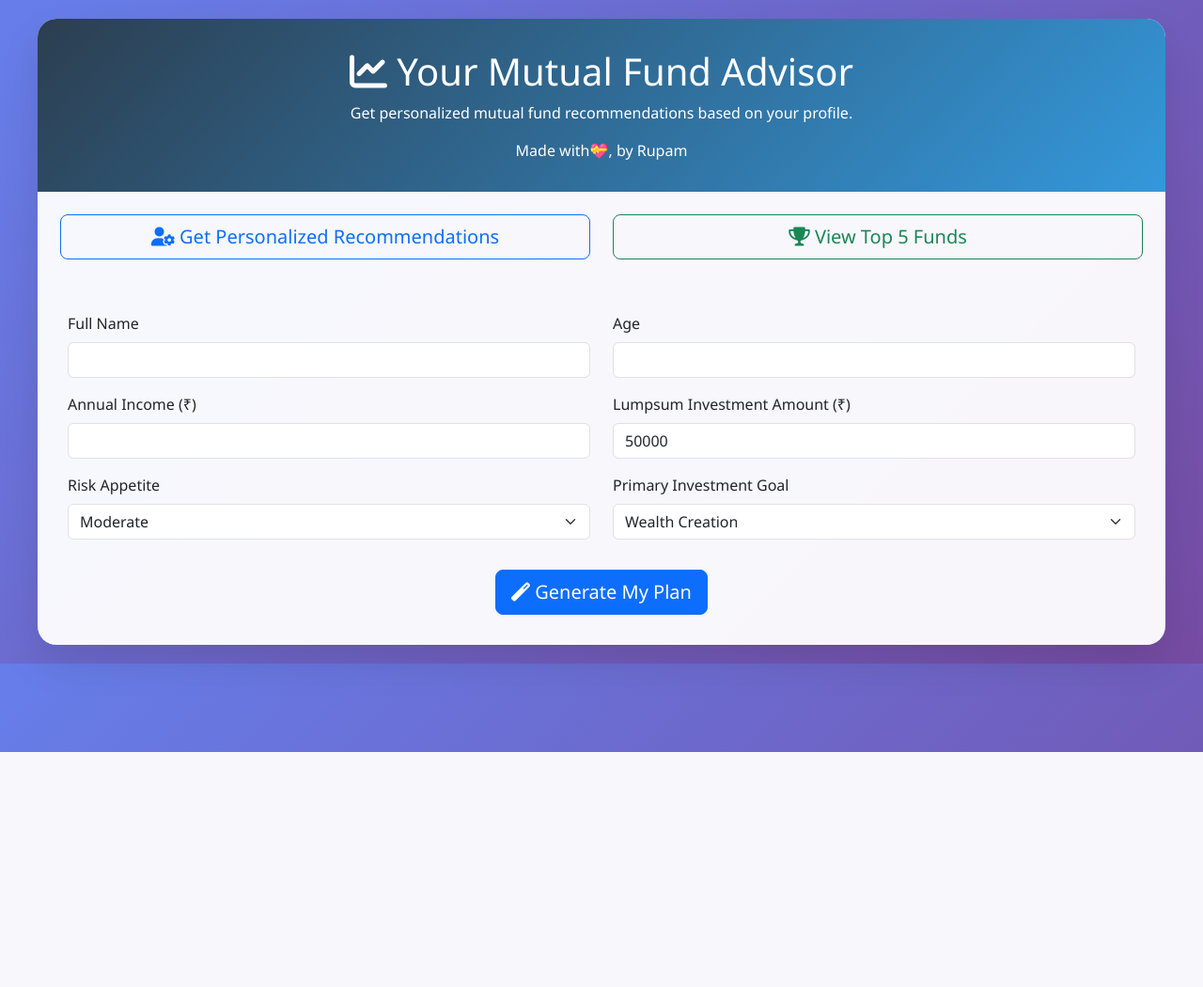
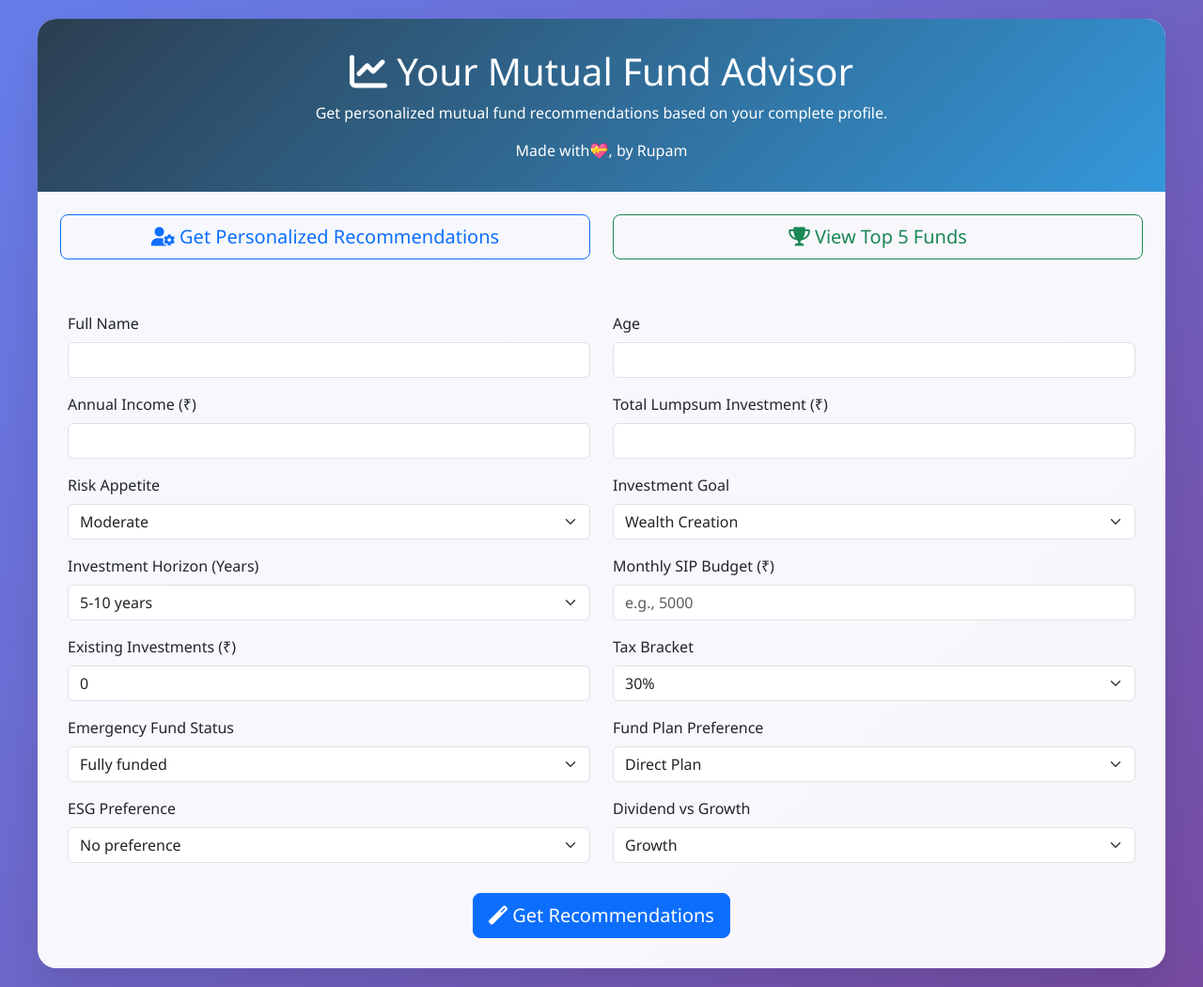
Before and after one commit to RupamMal/MF_advisor, a Flask app: page / in a window 1280 px wide. Shown: the whole page at 94% size. Before the commit the page ends 800 px from the top, so only its background shows below. Run offline with Flask 3, Linux system fonts and the light colour scheme.

Commit message:
Update index.html

```diff
--- a/templates/index.html
+++ b/templates/index.html
@@ -33,8 +33,8 @@
             <!-- Header -->
             <div class="header">
                 <h1><i class="fas fa-chart-line"></i> Your Mutual Fund Advisor</h1>
-                <p>Get personalized mutual fund recommendations based on your profile.</p>
-                 <p class="mb-0 mt-2">Made with💝, by Rupam</p>
+                <p>Get personalized mutual fund recommendations based on your complete profile.</p>
+                <p class="mb-0 mt-2">Made with💝, by Rupam</p>
             </div>
 
             <!-- Navigation -->
@@ -45,50 +45,46 @@
                 </div>
             </div>
 
-            <!-- Input Form Section (FULL VERSION) -->
+            <!-- Input Form Section (FULL DETAILED VERSION) -->
             <div class="form-section" id="inputForm">
                 <form id="recommendationForm">
-                    <div class="row">
+                     <div class="row">
                         <div class="col-md-6 mb-3"><label for="name" class="form-label">Full Name</label><input type="text" class="form-control" id="name" required></div>
                         <div class="col-md-6 mb-3"><label for="age" class="form-label">Age</label><input type="number" class="form-control" id="age" min="18" max="100" required></div>
                     </div>
                     <div class="row">
                         <div class="col-md-6 mb-3"><label for="annualIncome" class="form-label">Annual Income (₹)</label><input type="number" class="form-control" id="annualIncome" min="100000" required></div>
-                        <div class="col-md-6 mb-3"><label for="investmentAmount" class="form-label">Lumpsum Investment Amount (₹)</label><input type="number" class="form-control" id="investmentAmount" min="1000" value="50000" required></div>
+                        <div class="col-md-6 mb-3"><label for="investmentAmount" class="form-label">Total Lumpsum Investment (₹)</label><input type="number" class="form-control" id="investmentAmount" min="1000" required></div>
                     </div>
                     <div class="row">
-                         <div class="col-md-6 mb-3"><label for="riskTolerance" class="form-label">Risk Appetite</label><select class="form-select" id="riskTolerance"><option value="low">Conservative (Low Risk)</option><option value="moderate" selected>Moderate</option><option value="high">Aggressive (High Risk)</option></select></div>
-                         <div class="col-md-6 mb-3"><label for="investmentGoal" class="form-label">Primary Investment Goal</label><select class="form-select" id="investmentGoal"><option value="retirement">Retirement</option><option value="child_education">Child's Education</option><option value="wealth_creation" selected>Wealth Creation</option><option value="tax_saving">Tax Saving (ELSS)</option></select></div>
+                         <div class="col-md-6 mb-3"><label for="riskTolerance" class="form-label">Risk Appetite</label><select class="form-select" id="riskTolerance"><option value="low">Conservative</option><option value="moderate" selected>Moderate</option><option value="high">Aggressive</option></select></div>
+                         <div class="col-md-6 mb-3"><label for="investmentGoal" class="form-label">Investment Goal</label><select class="form-select" id="investmentGoal"><option value="retirement">Retirement Planning</option><option value="child_education">Child Education</option><option value="wealth_creation" selected>Wealth Creation</option><option value="tax_saving">Tax Saving</option></select></div>
                     </div>
+                     <div class="row">
+                         <div class="col-md-6 mb-3"><label for="investmentHorizon" class="form-label">Investment Horizon (Years)</label><select class="form-select" id="investmentHorizon"><option value="1-3">1-3 years</option><option value="3-5">3-5 years</option><option value="5-10" selected>5-10 years</option><option value="10+">10+ years</option></select></div>
+                         <div class="col-md-6 mb-3"><label for="monthlySIP" class="form-label">Monthly SIP Budget (₹)</label><input type="number" class="form-control" id="monthlySIP" min="500" placeholder="e.g., 5000"></div>
+                     </div>
+                     <div class="row">
+                         <div class="col-md-6 mb-3"><label for="existingInvestments" class="form-label">Existing Investments (₹)</label><input type="number" class="form-control" id="existingInvestments" value="0" min="0"></div>
+                         <div class="col-md-6 mb-3"><label for="taxBracket" class="form-label">Tax Bracket</label><select class="form-select" id="taxBracket"><option value="0">0%</option><option value="10">10%</option><option value="20">20%</option><option value="30" selected>30%</option></select></div>
+                     </div>
+                     <div class="row">
+                         <div class="col-md-6 mb-3"><label for="emergencyFund" class="form-label">Emergency Fund Status</label><select class="form-select" id="emergencyFund"><option value="yes" selected>Fully funded</option><option value="no">Need to build</option><option value="partial">Partially funded</option></select></div>
+                         <div class="col-md-6 mb-3"><label for="fundTypePreference" class="form-label">Fund Plan Preference</label><select class="form-select" id="fundTypePreference"><option value="direct" selected>Direct Plan</option><option value="regular">Regular Plan</option></select></div>
+                     </div>
+                     <div class="row">
+                         <div class="col-md-6 mb-3"><label for="esgPreference" class="form-label">ESG Preference</label><select class="form-select" id="esgPreference"><option value="no_preference" selected>No preference</option><option value="esg_focused">ESG-focused</option></select></div>
+                         <div class="col-md-6 mb-3"><label for="dividendPreference" class="form-label">Dividend vs Growth</label><select class="form-select" id="dividendPreference"><option value="growth" selected>Growth</option><option value="dividend">Dividend</option></select></div>
+                     </div>
                     <div class="text-center mt-3">
-                        <button type="submit" class="btn btn-primary btn-lg"><i class="fas fa-magic"></i> Generate My Plan</button>
+                        <button type="submit" class="btn btn-primary btn-lg"><i class="fas fa-magic"></i> Get Recommendations</button>
                     </div>
                 </form>
             </div>
 
-            <!-- Loading Section -->
-            <div class="loading" id="loading">
-                <div class="spinner mb-3"></div>
-                <h4>Analyzing your profile and generating your personalized plan...</h4>
-            </div>
-
-            <!-- Top 5 Funds Section -->
-            <div class="top-funds-section" id="topFundsSection" style="display: none;">
-                <div class="card">
-                    <div class="card-header"><h5><i class="fas fa-trophy"></i> Top 5 Mutual Funds</h5></div>
-                    <div class="card-body">
-                        <div class="btn-group w-100 mb-3" role="group">
-                            <input type="radio" class="btn-check" name="fundCategory" id="largeCap" value="large_cap" checked><label class="btn btn-outline-primary" for="largeCap">Large Cap</label>
-                            <input type="radio" class="btn-check" name="fundCategory" id="midCap" value="mid_cap"><label class="btn btn-outline-primary" for="midCap">Mid Cap</label>
-                            <input type="radio" class="btn-check" name="fundCategory" id="flexiCap" value="flexi_cap"><label class="btn btn-outline-primary" for="flexiCap">Flexi Cap</label>
-                            <input type="radio" class="btn-check" name="fundCategory" id="smallCap" value="small_cap"><label class="btn btn-outline-primary" for="smallCap">Small Cap</label>
-                        </div>
-                        <div id="topFundsContent"></div>
-                    </div>
-                </div>
-            </div>
-
-            <!-- Results Section -->
+            <!-- All other sections (Loading, Top Funds, Results) remain the same -->
+            <div class="loading" id="loading"><div class="spinner mb-3"></div><h4>Analyzing your profile...</h4></div>
+            <div class="top-funds-section" id="topFundsSection" style="display: none;"><div class="card"><div class="card-header"><h5><i class="fas fa-trophy"></i> Top 5 Mutual Funds</h5></div><div class="card-body"><div class="btn-group w-100 mb-3" role="group"><input type="radio" class="btn-check" name="fundCategory" id="largeCap" value="large_cap" checked><label class="btn btn-outline-primary" for="largeCap">Large</label><input type="radio" class="btn-check" name="fundCategory" id="midCap" value="mid_cap"><label class="btn btn-outline-primary" for="midCap">Mid</label><input type="radio" class="btn-check" name="fundCategory" id="flexiCap" value="flexi_cap"><label class="btn btn-outline-primary" for="flexiCap">Flexi</label><input type="radio" class="btn-check" name="fundCategory" id="smallCap" value="small_cap"><label class="btn btn-outline-primary" for="smallCap">Small</label></div><div id="topFundsContent"></div></div></div></div>
             <div class="results-section" id="resultsSection" style="display: none;"></div>
         </div>
     </div>
@@ -101,61 +97,30 @@
         const topFundsSection = document.getElementById('topFundsSection');
         const resultsSection = document.getElementById('resultsSection');
         const loadingSection = document.getElementById('loading');
-
-        document.getElementById('personalizedBtn').addEventListener('click', () => {
-            inputForm.style.display = 'block';
-            topFundsSection.style.display = 'none';
-            resultsSection.style.display = 'none';
-        });
-
-        document.getElementById('topFundsBtn').addEventListener('click', () => {
-            inputForm.style.display = 'none';
-            topFundsSection.style.display = 'block';
-            resultsSection.style.display = 'none';
-            loadTopFunds('large_cap');
-        });
+        document.getElementById('personalizedBtn').addEventListener('click', () => { inputForm.style.display = 'block'; topFundsSection.style.display = 'none'; resultsSection.style.display = 'none'; });
+        document.getElementById('topFundsBtn').addEventListener('click', () => { inputForm.style.display = 'none'; topFundsSection.style.display = 'block'; resultsSection.style.display = 'none'; loadTopFunds('large_cap'); });
 
         // --- Top Funds Logic ---
-        document.querySelectorAll('input[name="fundCategory"]').forEach(radio => {
-            radio.addEventListener('change', (e) => loadTopFunds(e.target.value));
-        });
-
+        document.querySelectorAll('input[name="fundCategory"]').forEach(radio => radio.addEventListener('change', (e) => loadTopFunds(e.target.value)));
         async function loadTopFunds(category) {
             const contentDiv = document.getElementById('topFundsContent');
             contentDiv.innerHTML = '<div class="text-center"><div class="spinner-border" role="status"></div></div>';
             try {
-                const response = await fetch('/top-funds', {
-                    method: 'POST',
-                    headers: { 'Content-Type': 'application/json' },
-                    body: JSON.stringify({ category })
-                });
+                const response = await fetch('/top-funds', { method: 'POST', headers: { 'Content-Type': 'application/json' }, body: JSON.stringify({ category }) });
                 const data = await response.json();
-                if (data.success) {
-                    displayTopFunds(data.funds);
-                } else {
-                    contentDiv.innerHTML = `<div class="alert alert-danger"><strong>Error:</strong> ${data.error}</div>`;
-                }
-            } catch (error) {
-                contentDiv.innerHTML = `<div class="alert alert-danger">Network error: ${error.message}</div>`;
-            }
+                if (data.success) { displayTopFunds(data.funds); }
+                else { contentDiv.innerHTML = `<div class="alert alert-danger"><strong>Error:</strong> ${data.error}</div>`; }
+            } catch (error) { contentDiv.innerHTML = `<div class="alert alert-danger">Network error: ${error.message}</div>`; }
         }
-
         function displayTopFunds(funds) {
             const container = document.getElementById('topFundsContent');
-            if (!funds || funds.length === 0) {
-                container.innerHTML = '<p class="text-center">No funds found for this category.</p>';
-                return;
-            }
+            if (!funds || funds.length === 0) { container.innerHTML = '<p class="text-center">No funds found.</p>'; return; }
             container.innerHTML = funds.map((fund, index) => `
-                <div class="fund-card p-3 mb-2">
-                    <h6><span class="badge bg-primary me-2">#${index + 1}</span>${fund.name || 'N/A'}</h6>
-                    <div>
-                        <span class="metric-badge">5Y Return: ${fund.sip_5yr_return?.toFixed(2) ?? 'N/A'}%</span>
-                        <span class="metric-badge">Expense: ${fund.expense_ratio?.toFixed(2) ?? 'N/A'}%</span>
-                        <span class="metric-badge">Score: ${fund.score?.toFixed(2) ?? 'N/A'}</span>
-                        <a href="${fund.grow_url || '#'}" target="_blank" class="btn btn-sm btn-success float-end">View</a>
-                    </div>
-                </div>`).join('');
+                <div class="fund-card p-3 mb-2"><h6><span class="badge bg-primary me-2">#${index+1}</span>${fund.name||'N/A'}</h6><div>
+                <span class="metric-badge">5Y: ${fund.sip_5yr_return?.toFixed(2)??'N/A'}%</span>
+                <span class="metric-badge">Expense: ${fund.expense_ratio?.toFixed(2)??'N/A'}%</span>
+                <span class="metric-badge">Score: ${fund.score?.toFixed(2)??'N/A'}</span>
+                <a href="${fund.grow_url||'#'}" target="_blank" class="btn btn-sm btn-success float-end">View</a></div></div>`).join('');
         }
 
         // --- Main Form Submission ---
@@ -165,7 +130,7 @@
             loadingSection.style.display = 'block';
             resultsSection.style.display = 'none';
 
-            // Collect all data from the full form
+            // --- Collect ALL data from the detailed form ---
             const formData = {
                 name: document.getElementById('name').value,
                 age: document.getElementById('age').value,
@@ -173,18 +138,22 @@
                 investment_amount: document.getElementById('investmentAmount').value,
                 risk_tolerance: document.getElementById('riskTolerance').value,
                 investment_goal: document.getElementById('investmentGoal').value,
+                investment_horizon: document.getElementById('investmentHorizon').value,
+                monthly_sip: document.getElementById('monthlySIP').value,
+                existing_investments: document.getElementById('existingInvestments').value,
+                tax_bracket: document.getElementById('taxBracket').value,
+                emergency_fund: document.getElementById('emergencyFund').value,
+                fund_type_preference: document.getElementById('fundTypePreference').value,
+                esg_preference: document.getElementById('esgPreference').value,
+                dividend_preference: document.getElementById('dividendPreference').value,
             };
 
             try {
-                const response = await fetch('/analyze', {
-                    method: 'POST',
-                    headers: { 'Content-Type': 'application/json' },
-                    body: JSON.stringify(formData)
-                });
+                const response = await fetch('/analyze', { method: 'POST', headers: { 'Content-Type': 'application/json' }, body: JSON.stringify(formData) });
                 const data = await response.json();
                 displayResults(data);
             } catch (error) {
-                displayResults({ success: false, error: `A network error occurred: ${error.message}` });
+                displayResults({ success: false, error: `Network error: ${error.message}` });
             } finally {
                 loadingSection.style.display = 'none';
                 resultsSection.style.display = 'block';
@@ -194,62 +163,33 @@
         // --- Bulletproof Results Display Function ---
         function displayResults(data) {
             const container = document.getElementById('resultsSection');
-
-            // Failsafe: If backend reports an error, display it and stop.
             if (data.success !== true) {
-                let errorMessage = `<p><strong>Error:</strong> ${data.error || 'An unknown error occurred.'}</p>`;
-                if (data.debug_traceback) {
-                    errorMessage += `<h6>Technical Details:</h6><pre>${data.debug_traceback}</pre>`;
-                }
+                let errorMessage = `<p><strong>Error:</strong> ${data.error || 'Unknown error.'}</p>`;
+                if (data.debug_traceback) { errorMessage += `<h6>Details:</h6><pre>${data.debug_traceback}</pre>`; }
                 container.innerHTML = `<div class="card"><div class="card-header bg-danger text-white"><h5>Application Error</h5></div><div class="card-body">${errorMessage}</div></div>`;
                 return;
             }
-
-            // If successful, safely render the data.
             const { user_info = {}, recommendations = {}, llm_analysis = {} } = data;
             const riskValue = recommendations.risk_profile;
-
             let html = `
-                <div class="card">
-                    <div class="card-header"><h5><i class="fas fa-user"></i> Your Profile</h5></div>
-                    <div class="card-body">
-                        <p><strong>Name:</strong> ${user_info.name || 'N/A'}</p>
-                        <p><strong>Investment:</strong> ₹${user_info.investment_amount?.toLocaleString() || 'N/A'}</p>
-                        ${riskValue ? `<div class="risk-profile risk-${riskValue}">${riskValue.toUpperCase()} RISK</div>` : ''}
-                    </div>
-                </div>
-                <div class="card">
-                    <div class="card-header"><h5><i class="fas fa-brain"></i> AI Summary</h5></div>
-                    <div class="card-body">${llm_analysis.summary || '<p>AI summary could not be generated.</p>'}</div>
-                </div>`;
-
+                <div class="card"><div class="card-header"><h5><i class="fas fa-user"></i> Profile</h5></div><div class="card-body">
+                <p><strong>Name:</strong> ${user_info.name||'N/A'}</p>
+                <p><strong>Investment:</strong> ₹${user_info.investment_amount?.toLocaleString()||'N/A'}</p>
+                ${riskValue ? `<div class="risk-profile risk-${riskValue}">${riskValue.toUpperCase()} RISK</div>` : ''}</div></div>
+                <div class="card"><div class="card-header"><h5><i class="fas fa-brain"></i> AI Summary</h5></div><div class="card-body">${llm_analysis.summary||'<p>Summary not available.</p>'}</div></div>`;
             if (llm_analysis.key_insights && llm_analysis.key_insights.length > 0) {
-                html += `
-                <div class="card">
-                    <div class="card-header"><h5><i class="fas fa-lightbulb"></i> Key Insights</h5></div>
-                    <div class="card-body">
-                        ${llm_analysis.key_insights.map(insight => `<div class="insight-card p-3 mb-2">${insight}</div>`).join('')}
-                    </div>
-                </div>`;
+                html += `<div class="card"><div class="card-header"><h5><i class="fas fa-lightbulb"></i> Insights</h5></div><div class="card-body">
+                ${llm_analysis.key_insights.map(insight => `<div class="insight-card p-3 mb-2">${insight}</div>`).join('')}</div></div>`;
             }
-
             if (recommendations.recommendations) {
-                html += `
-                <div class="card">
-                    <div class="card-header"><h5><i class="fas fa-stream"></i> Recommended Funds</h5></div>
-                    <div class="card-body">`;
+                html += `<div class="card"><div class="card-header"><h5><i class="fas fa-stream"></i> Funds</h5></div><div class="card-body">`;
                 for (const [category, funds] of Object.entries(recommendations.recommendations)) {
                     if (funds && funds.length > 0) {
                         html += `<h6>${category.replace(/_/g, ' ').toUpperCase()}</h6>`;
-                        html += funds.map(fund => `
-                            <div class="fund-card p-3 mb-2">
-                                <strong>${fund.name || 'Unnamed Fund'}</strong>
-                                <div>
-                                    <span class="metric-badge">5Y Return: ${fund.sip_5yr_return?.toFixed(2) ?? 'N/A'}%</span>
-                                    <span class="metric-badge">Expense: ${fund.expense_ratio?.toFixed(2) ?? 'N/A'}%</span>
-                                    <a href="${fund.grow_url || '#'}" target="_blank" class="btn btn-sm btn-success float-end">View</a>
-                                </div>
-                            </div>`).join('');
+                        html += funds.map(fund => `<div class="fund-card p-3 mb-2"><strong>${fund.name||'N/A'}</strong><div>
+                        <span class="metric-badge">5Y: ${fund.sip_5yr_return?.toFixed(2)??'N/A'}%</span>
+                        <span class="metric-badge">Exp: ${fund.expense_ratio?.toFixed(2)??'N/A'}%</span>
+                        <a href="${fund.grow_url||'#'}" target="_blank" class="btn btn-sm btn-success float-end">View</a></div></div>`).join('');
                     }
                 }
                 html += `</div></div>`;
```
